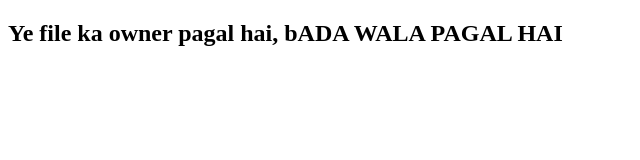
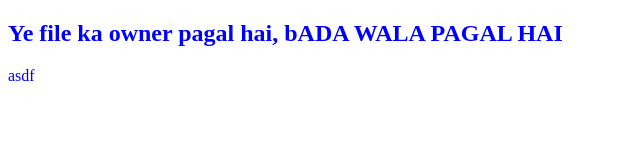
Before and after one commit to ansarimohammad12628/my-app, a plain HTML site: page index.html in a window 1280 px wide. Shown: the whole page, without its empty margins (0-640 px from the left). Drawn offline with Linux system fonts and the light colour scheme.

Commit message:
new changes

```diff
--- a/index.css
+++ b/index.css
@@ -0,0 +1,3 @@
+body {
+    color: blue;
+}
--- a/index.html
+++ b/index.html
@@ -8,5 +8,6 @@
 </head>
 <body>
     <h2>Ye file ka owner pagal hai, bADA WALA PAGAL HAI</h2>
+    asdf
 </body>
 </html>
```
